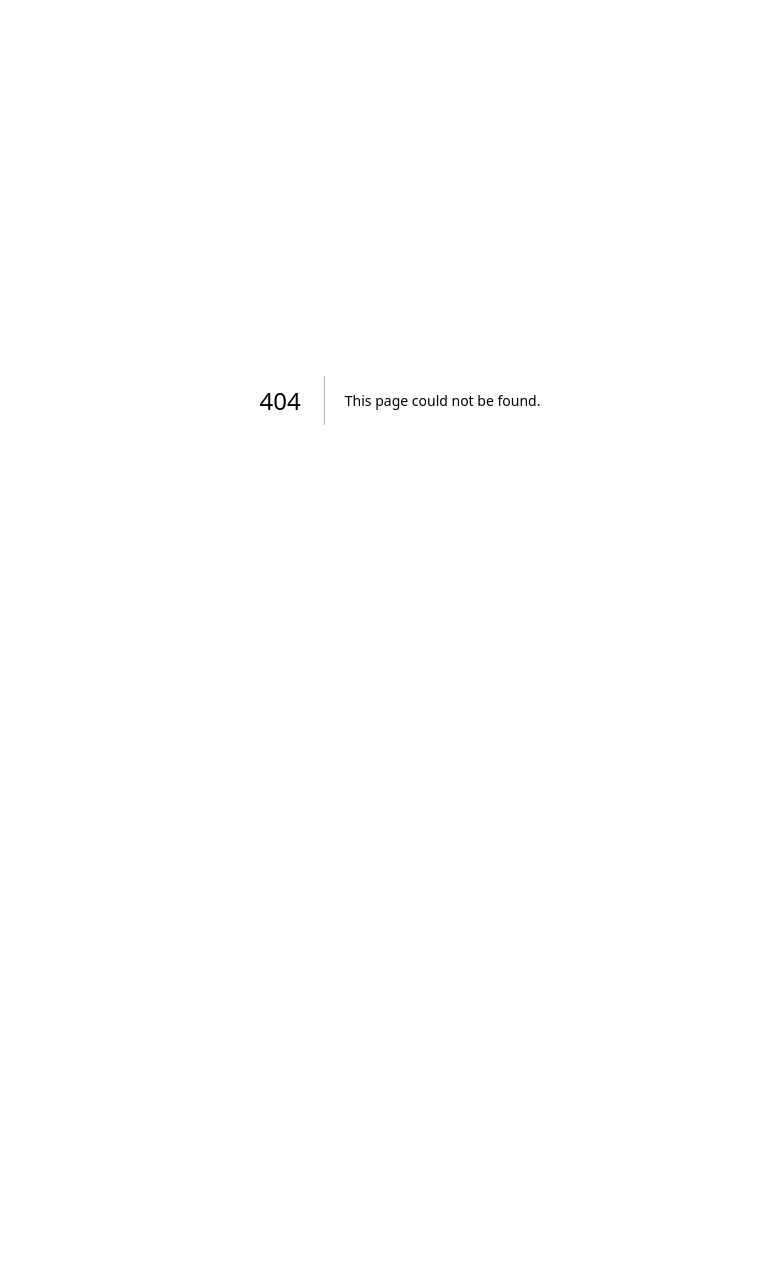
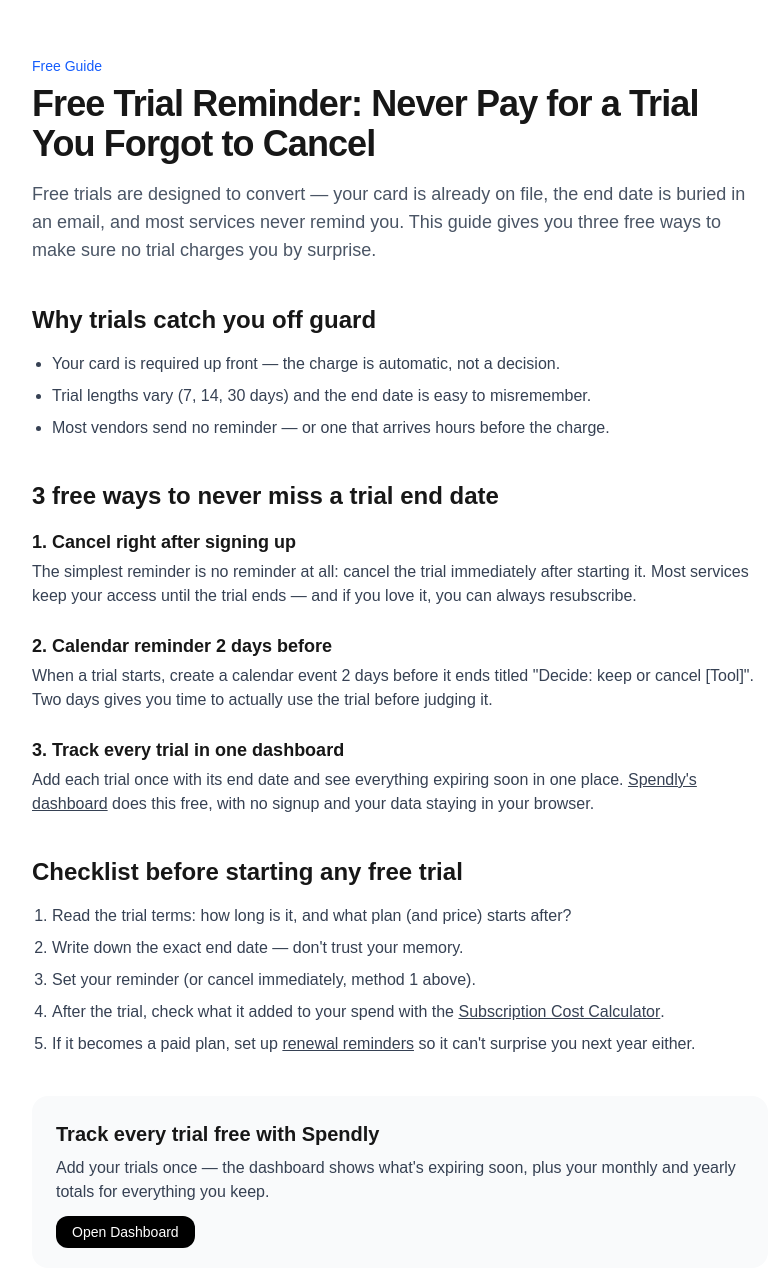
Before and after one commit to sbrstone786-cloud/spendly, a Next.js app: page /free-trial-reminder in a window 1280 px wide. Before the commit this address had no page. Shown: the top 1286 px of the page, without its empty margins (240-1020 px from the left). Before the commit the page ends 800 px from the top, so only its background shows below. Built offline with nearby package versions, Linux system fonts and the light colour scheme.

Commit message:
create free trial reminder page

```diff
--- /dev/null
+++ b/app/free-trial-reminder/page.tsx
@@ -0,0 +1,160 @@
+import type { Metadata } from "next";
+import Link from "next/link";
+
+export const metadata: Metadata = {
+  title: "Free Trial Reminder — Never Pay for a Forgotten Trial | Spendly",
+  description:
+    "Set a free trial reminder so you never get charged for a trial you forgot to cancel. 3 free methods, a pre-trial checklist, and a free tracker — no signup.",
+  keywords: [
+    "free trial reminder",
+    "free trial tracker",
+    "cancel free trial reminder",
+    "free trial reminder app",
+  ],
+  openGraph: {
+    title: "Free Trial Reminder — Never Pay for a Forgotten Trial | Spendly",
+    description:
+      "3 free ways to get reminded before any free trial ends — plus a checklist and a free tracker. No signup.",
+    url: "https://spendly-beryl-three.vercel.app/free-trial-reminder",
+    siteName: "Spendly",
+    type: "website",
+  },
+  alternates: {
+    canonical: "https://spendly-beryl-three.vercel.app/free-trial-reminder",
+  },
+};
+
+const faqJsonLd = {
+  "@context": "https://schema.org",
+  "@type": "FAQPage",
+  mainEntity: [
+    {
+      "@type": "Question",
+      name: "How do I remind myself to cancel a free trial before it charges me?",
+      acceptedAnswer: {
+        "@type": "Answer",
+        text: "Note the exact trial end date when you sign up and set a calendar reminder 2 days before it. An even simpler method: cancel the trial right after signing up — most services let you keep access until the trial ends, so there is nothing left to forget.",
+      },
+    },
+    {
+      "@type": "Question",
+      name: "Is there a free way to track free trial end dates?",
+      acceptedAnswer: {
+        "@type": "Answer",
+        text: "Yes. Spendly is free with no signup — add each trial with its end date and the dashboard shows what is expiring soon, so no trial converts silently.",
+      },
+    },
+    {
+      "@type": "Question",
+      name: "What happens if I cancel a free trial early?",
+      acceptedAnswer: {
+        "@type": "Answer",
+        text: "On most services cancelling early just stops the auto-charge — you keep full access until the trial period ends. Always check the trial terms, but early cancellation is the safest reminder of all.",
+      },
+    },
+  ],
+};
+
+export default function FreeTrialReminderPage() {
+  return (
+    <main className="min-h-screen bg-white">
+      <script
+        type="application/ld+json"
+        dangerouslySetInnerHTML={{ __html: JSON.stringify(faqJsonLd) }}
+      />
+      <div className="max-w-3xl mx-auto px-4 py-14">
+        <p className="text-sm font-medium text-blue-600">Free Guide</p>
+        <h1 className="mt-2 text-4xl font-bold tracking-tight">
+          Free Trial Reminder: Never Pay for a Trial You Forgot to Cancel
+        </h1>
+        <p className="mt-4 text-lg text-gray-600">
+          Free trials are designed to convert — your card is already on file, the
+          end date is buried in an email, and most services never remind you.
+          This guide gives you three free ways to make sure no trial charges you
+          by surprise.
+        </p>
+
+        <section className="mt-10">
+          <h2 className="text-2xl font-bold">Why trials catch you off guard</h2>
+          <ul className="mt-4 list-disc pl-5 space-y-2 text-gray-700">
+            <li>Your card is required up front — the charge is automatic, not a decision.</li>
+            <li>Trial lengths vary (7, 14, 30 days) and the end date is easy to misremember.</li>
+            <li>Most vendors send no reminder — or one that arrives hours before the charge.</li>
+          </ul>
+        </section>
+
+        <section className="mt-10">
+          <h2 className="text-2xl font-bold">3 free ways to never miss a trial end date</h2>
+          <div className="mt-4 space-y-6">
+            <div>
+              <h3 className="text-lg font-semibold">1. Cancel right after signing up</h3>
+              <p className="mt-1 text-gray-700">
+                The simplest reminder is no reminder at all: cancel the trial
+                immediately after starting it. Most services keep your access until
+                the trial ends — and if you love it, you can always resubscribe.
+              </p>
+            </div>
+            <div>
+              <h3 className="text-lg font-semibold">2. Calendar reminder 2 days before</h3>
+              <p className="mt-1 text-gray-700">
+                When a trial starts, create a calendar event 2 days before it ends
+                titled "Decide: keep or cancel [Tool]". Two days gives you time to
+                actually use the trial before judging it.
+              </p>
+            </div>
+            <div>
+              <h3 className="text-lg font-semibold">3. Track every trial in one dashboard</h3>
+              <p className="mt-1 text-gray-700">
+                Add each trial once with its end date and see everything expiring
+                soon in one place.{" "}
+                <Link href="/dashboard" className="font-medium underline">
+                  Spendly's dashboard
+                </Link>{" "}
+                does this free, with no signup and your data staying in your browser.
+              </p>
+            </div>
+          </div>
+        </section>
+
+        <section className="mt-10">
+          <h2 className="text-2xl font-bold">Checklist before starting any free trial</h2>
+          <ol className="mt-4 list-decimal pl-5 space-y-2 text-gray-700">
+            <li>Read the trial terms: how long is it, and what plan (and price) starts after?</li>
+            <li>Write down the exact end date — don't trust your memory.</li>
+            <li>Set your reminder (or cancel immediately, method 1 above).</li>
+            <li>
+              After the trial, check what it added to your spend with the{" "}
+              <Link href="/subscription-cost-calculator" className="font-medium underline">
+                Subscription Cost Calculator
+              </Link>
+              .
+            </li>
+            <li>
+              If it becomes a paid plan, set up{" "}
+              <Link href="/saas-renewal-reminder" className="font-medium underline">
+                renewal reminders
+              </Link>{" "}
+              so it can't surprise you next year either.
+            </li>
+          </ol>
+        </section>
+
+        <section className="mt-10 rounded-2xl bg-gray-50 p-6">
+          <h2 className="text-xl font-bold">Track every trial free with Spendly</h2>
+          <p className="mt-2 text-gray-700">
+            Add your trials once — the dashboard shows what's expiring soon,
+            plus your monthly and yearly totals for everything you keep.
+          </p>
+          <div className="mt-4">
+            <Link
+              href="/dashboard"
+              className="rounded-xl bg-black px-4 py-2 text-sm font-medium text-white"
+            >
+              Open Dashboard
+            </Link>
+          </div>
+        </section>
+      </div>
+    </main>
+  );
+}
```
